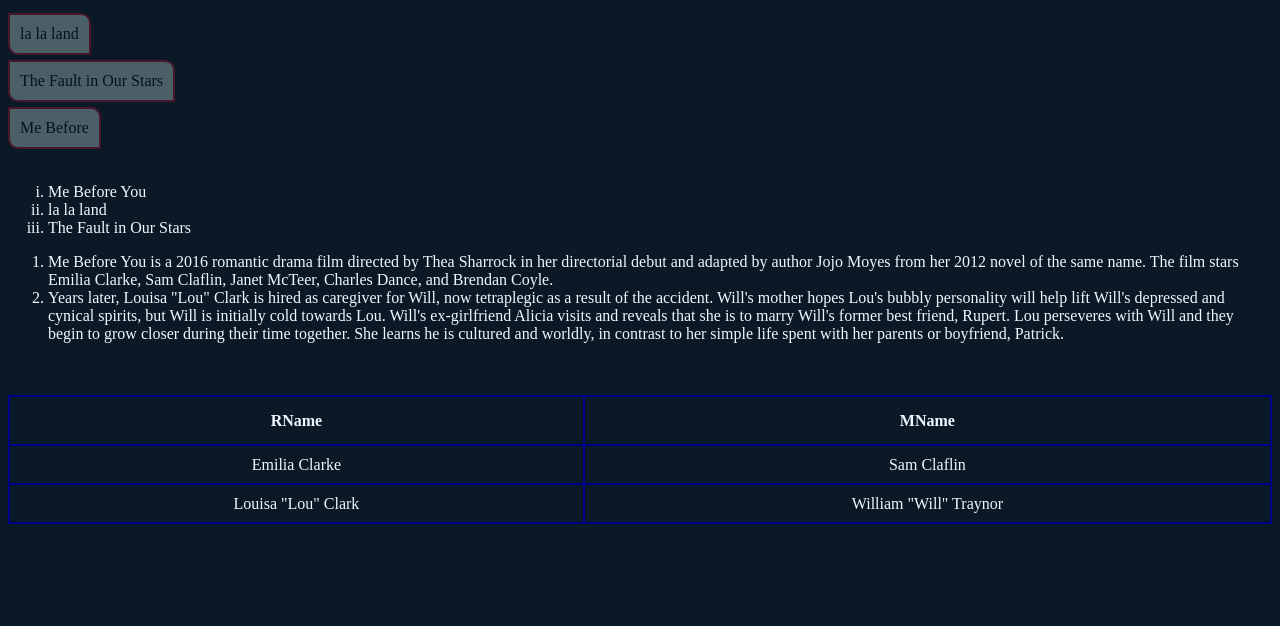
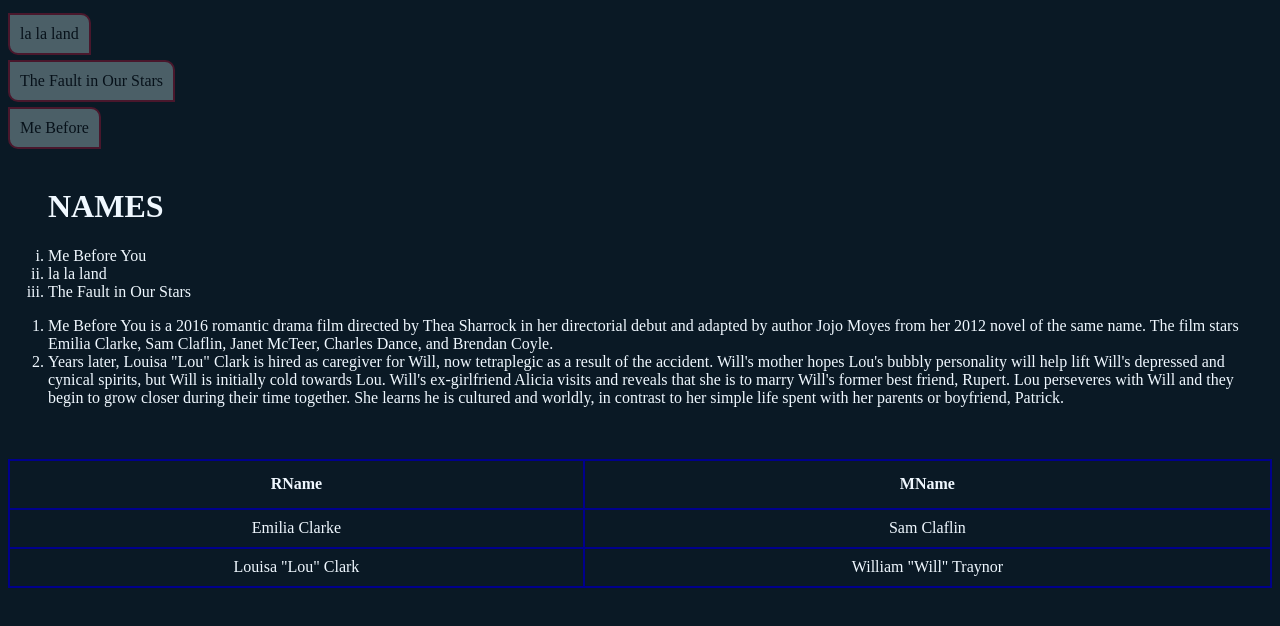
Before and after one commit to zainab-github/Movies, a plain HTML site: page index.html in a window 1280 px wide. Drawn offline with Linux system fonts and the light colour scheme.

Commit message:
Update index.html

```diff
--- a/index.html
+++ b/index.html
@@ -11,7 +11,7 @@
 	<a href="https://www.youtube.com/watch?v=9ItBvH5J6ss">The Fault in Our Stars</a><br>
 	<a href="https://www.youtube.com/watch?v=Eh993__rOxA">Me Before</a><br><br>
 	<ul class="boom">
-
+<h1>NAMES</h1>
 		<li>  Me Before You</li>
 		<li>la la land</li>
 		<li>The Fault in Our Stars</li>
```
